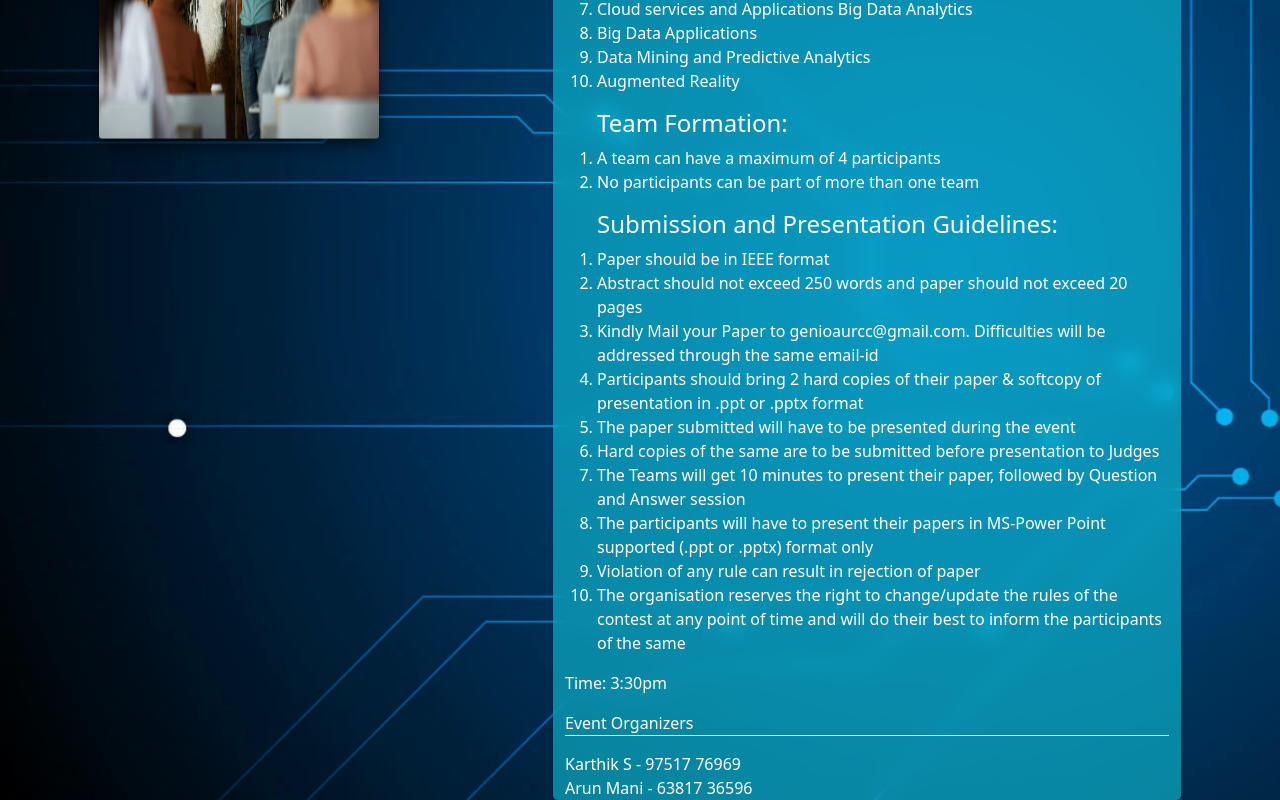
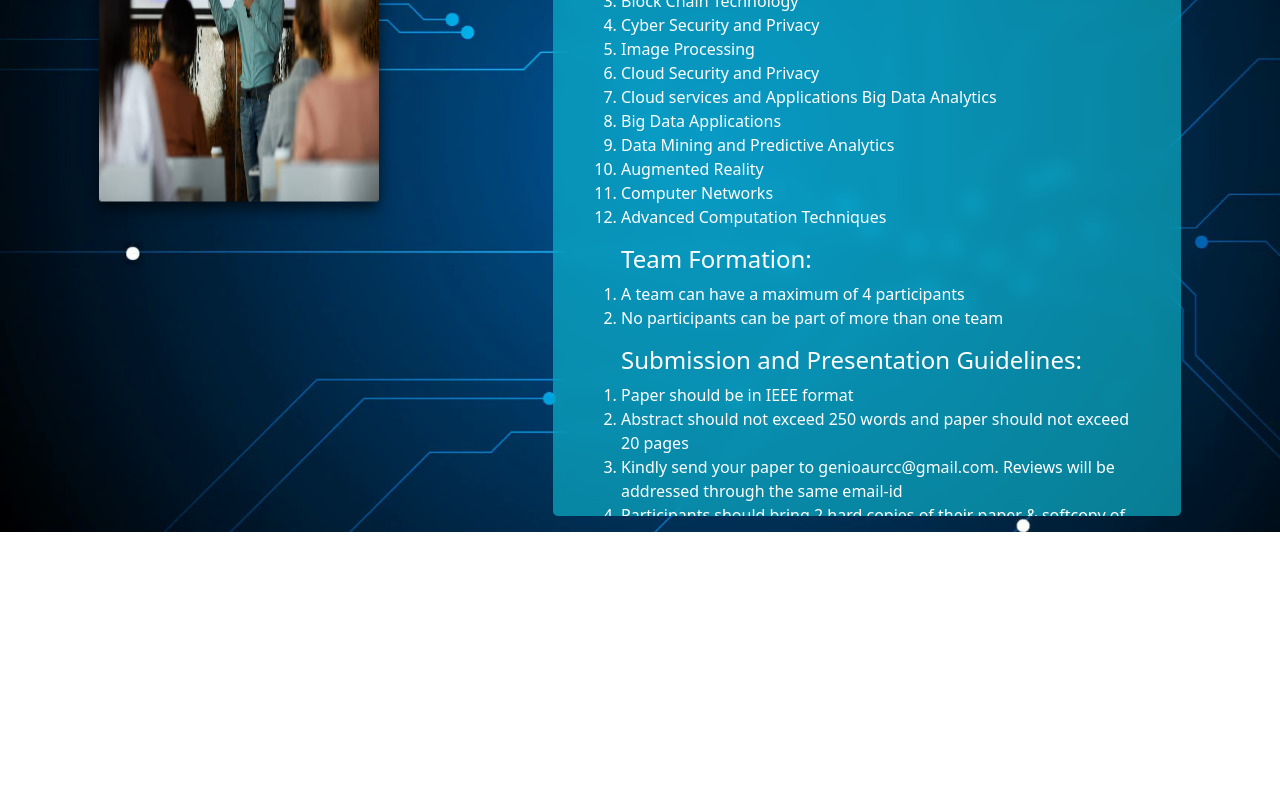
Before and after one commit to RAM-BHARATH/genio2k22, a React (Create React App) app: page /events/paper-presentation in a window 1280 px wide. Shown: the part 268-1068 px from the top of the page. After the commit the page ends 800 px from the top, so only its background shows below. Built offline with nearby package versions, Linux system fonts and the light colour scheme.

Commit message:
Updated paper presentation rules and timings

```diff
--- a/src/pages/paperPresentation.js
+++ b/src/pages/paperPresentation.js
@@ -13,7 +13,9 @@ export default function paperPresentation({ title, descText, bgSrc, cardImgSrc,
         "Cloud services and Applications Big Data Analytics ",
         "Big Data Applications ",
         "Data Mining and Predictive Analytics ",
-        "Augmented Reality"
+        "Augmented Reality",
+        "Computer Networks",
+        "Advanced Computation Techniques"
     ]
     const teamInfo = [
         "A team can have a maximum of 4 participants",
@@ -22,17 +24,17 @@ export default function paperPresentation({ title, descText, bgSrc, cardImgSrc,
     const rules=[
         "Paper should be in IEEE format",
         "Abstract should not exceed 250 words and paper should not exceed 20 pages",
-        "Kindly Mail your Paper to genioaurcc@gmail.com. Difficulties will be addressed through the same email-id",
+        "Kindly send your paper to genioaurcc@gmail.com. Reviews will be addressed through the same email-id",
         "Participants should bring 2 hard copies of their paper & softcopy of presentation in .ppt or .pptx format",
         "The paper submitted will have to be presented during the event",
         "Hard copies of the same are to be submitted before presentation to Judges",
         "The Teams will get 10 minutes to present their paper, followed by Question and Answer session",
         "The participants will have to present their papers in MS-Power Point supported (.ppt or .pptx) format only",
         "Violation of any rule can result in rejection of paper",
-        "The organisation reserves the right to change/update the rules of the contest at any point of time and will do their best to inform the participants of the same"
+        "Plagiarism will not be entertained"
     ]
     return(
-        <div className="container-fluid fill full-height center-vertical" style={{ backgroundImage:`url(/assets/bg.jpg)`, backgroundSize:'cover' }}>
+        <div className="container-fluid fill full-height center-vertical pt-5" style={{ backgroundImage:`url(/assets/bg.jpg)`, backgroundSize:'cover' }}>
             <div className="row col-lg-12 col-md-6 col-sm-12 flex justify-center align-center items-center">
                 <Card style={{ minWidth:'200px', width:'80%', maxWidth: '280px', height:'360px', border:'0', padding:'0', margin:'0'}} bg='success' className='mx-auto my-5 rounded-3 col-lg-4 col-md-1 mx-md-auto mx-md-5 col-sm-1 mx-sm-5 mx-sm-auto hover-expand float-animation'>
                     {/* <Card.Img variant="top" src="holder.js/100px180" /> */}
@@ -41,6 +43,7 @@ export default function paperPresentation({ title, descText, bgSrc, cardImgSrc,
                     </Card.ImgOverlay>
                 </Card>
                 <div className="container col-lg-6 rounded-3 glass-effect flex center-only-vertical text-white"> {/* style={{ height:'480px', overflowY:'scroll' }} */}
+                    <div className="row p-4" style={{ overflowY:'scroll', maxHeight:'90vh' }}>
                         <h3 className="single-event-title">{title}</h3>
                         <p>{descText}</p>
                         {
@@ -79,7 +82,7 @@ export default function paperPresentation({ title, descText, bgSrc, cardImgSrc,
                                 </div>
                             ):(<></>)
                         }
-                    <p>Time: 3:30pm</p>
+                        <p>Time: 10:00pm - 1:00pm</p>
                         <div className="container-fluid p-0">
                             <p className="border-bottom">Event Organizers</p>
                             <div>
@@ -90,5 +93,6 @@ export default function paperPresentation({ title, descText, bgSrc, cardImgSrc,
                     </div>
                 </div>
             </div>
+        </div>
     )
 }
```
Lines whose indentation alone changed are shown as unchanged.
